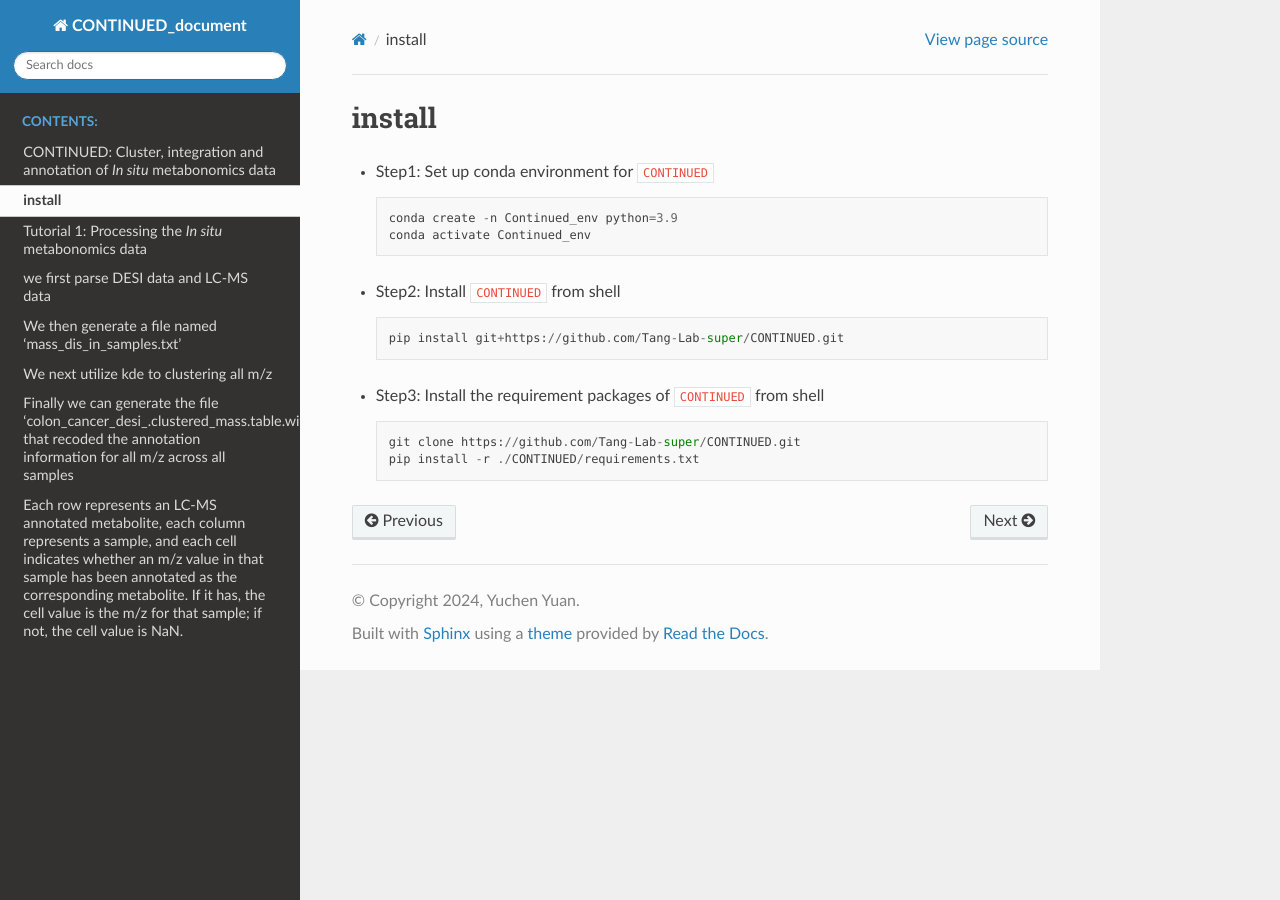
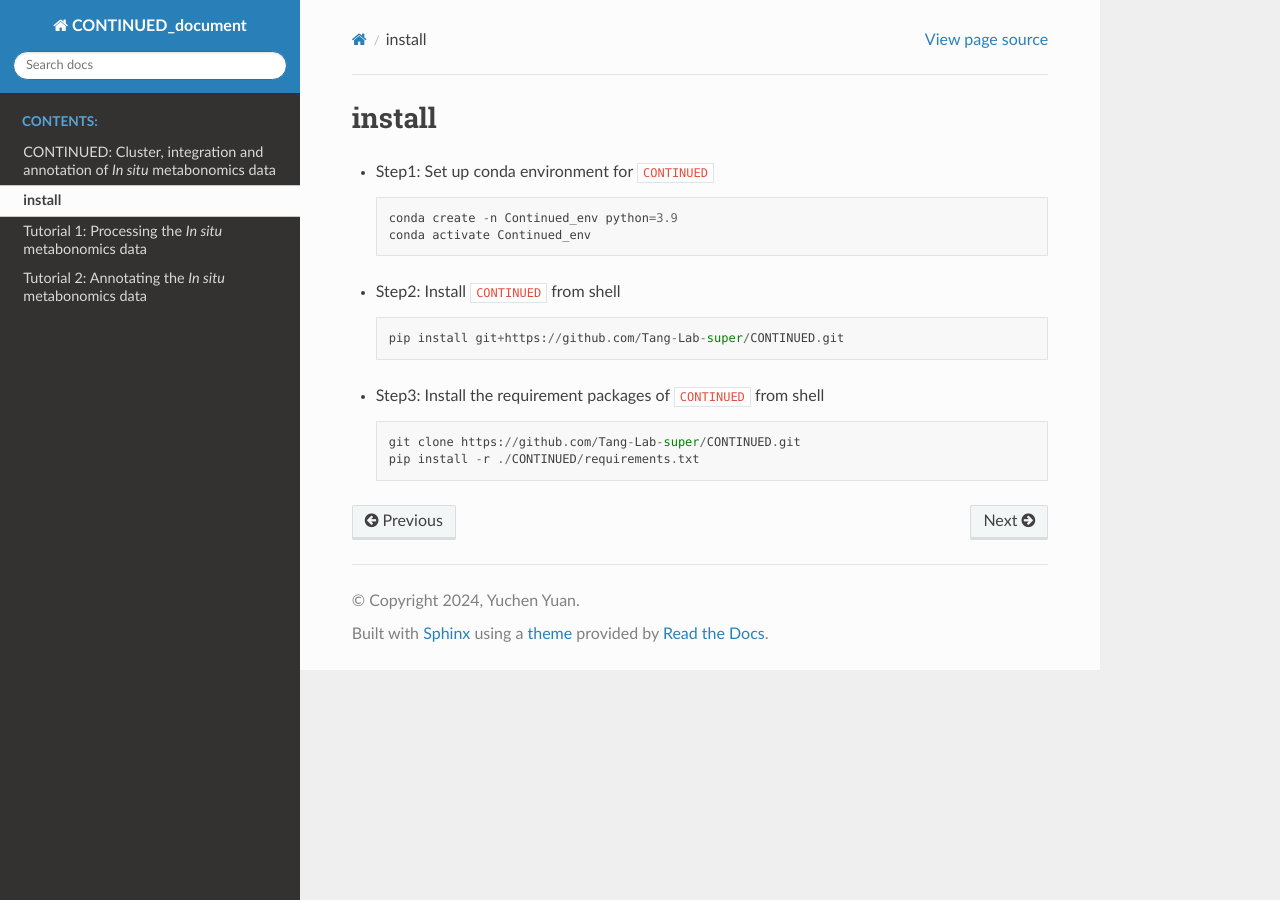
Before and after one commit to wsyyc/CONTINUED_doc, a Sphinx documentation site: the page built from docs/source/Installation.md, in a window 1280 px wide. Built offline with Sphinx 7.4.7 and the Read the Docs theme 2.0.0, drawn with Linux system fonts in a browser that asks for light colours.

Commit message:
Update Tutorial2 Annotating.md

````diff
--- a/docs/source/Tutorial2 Annotating.md
+++ b/docs/source/Tutorial2 Annotating.md
@@ -1,3 +1,5 @@
+# Tutorial 2: Annotating the *In situ* metabonomics data
+
 ```python
 import os
 import numpy as np
@@ -18,7 +20,7 @@
 
 ```
 
-## we first parse DESI data and LC-MS data
+### we first parse DESI data and LC-MS data
 
 
 ```python
@@ -31,7 +33,7 @@
 small_mol = Parsing_Small_Molecule(input_small_mol)
 ```
 
-## We then generate a file named 'mass_dis_in_samples.txt'
+### We then generate a file named 'mass_dis_in_samples.txt'
 
 
 ```python
@@ -40,7 +42,7 @@
 ```
 
 
-## We next utilize kde to clustering all m/z
+### We next utilize kde to clustering all m/z
 
 ```python
 mass_index_group = Group_Mass(mass, lipid, small_mol, mass_cutoff)
@@ -53,7 +55,7 @@
 Print_Clustered_Mass_By_Sample(mass_clustered, mass_sample, lipid, small_mol, output_prefix)
 ```
 
-## Each row represents an LC-MS annotated metabolite, each column represents a sample, and each cell indicates whether an m/z value in that sample has been annotated as the corresponding metabolite. If it has, the cell value is the m/z for that sample; if not, the cell value is NaN.
+### Each row represents an LC-MS annotated metabolite, each column represents a sample, and each cell indicates whether an m/z value in that sample has been annotated as the corresponding metabolite. If it has, the cell value is the m/z for that sample; if not, the cell value is NaN.
 
 
 ```python
````
